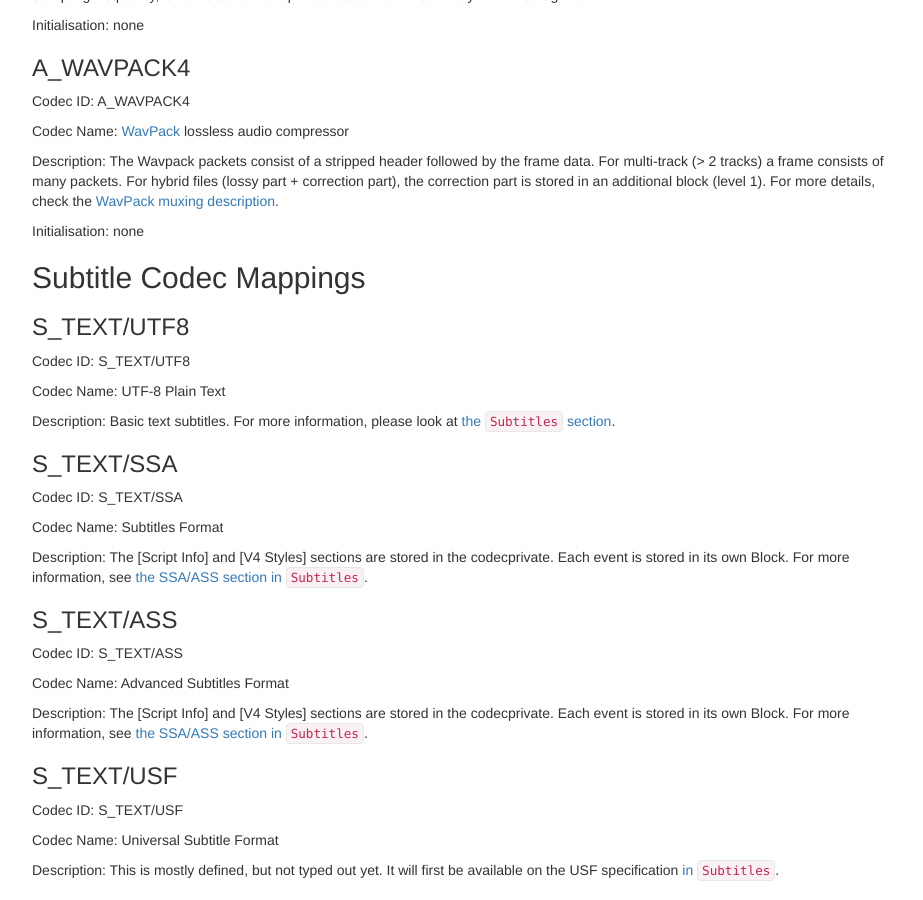
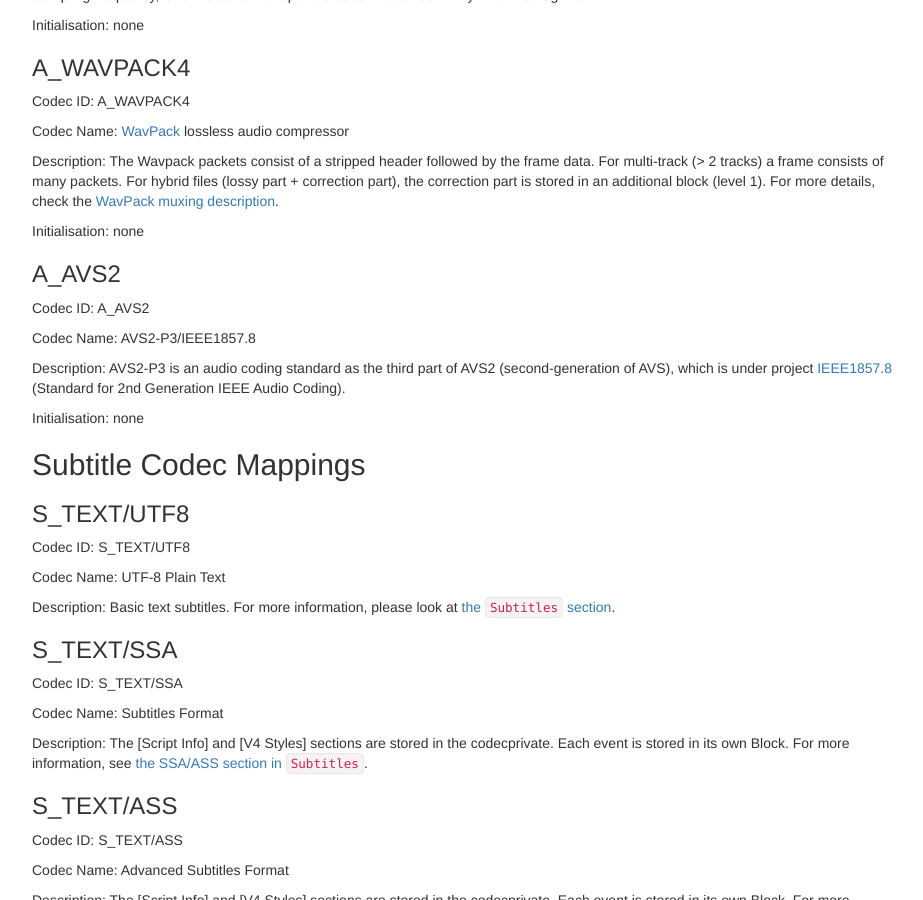
Before and after one commit to ietf-wg-cellar/matroska-specification, a Jekyll site: the page built from codec_specs.md, in a window 1280 px wide and 900 px high, scrolled down 12295 px. Shown: the whole window, without its empty margins (273-1196 px from the left). Built offline with Jekyll 4.4.1, drawn with Linux system fonts in a browser that asks for light colours; our own code applies the rules of GitHub Pages for plain Markdown files.

Commit message:
Add AVS2 audio codec mapping
Signed-off-by: hwren <hwrenx@126.com>

```diff
--- a/codec_specs.md
+++ b/codec_specs.md
@@ -635,6 +635,16 @@ Description: The Wavpack packets consist of a stripped header followed by the fr
 
 Initialisation: none
 
+### A_AVS2
+
+Codec ID: A_AVS2
+
+Codec Name: AVS2-P3/IEEE1857.8
+
+Description: AVS2-P3 is an audio coding standard as the third part of AVS2 (second-generation of AVS), which is under project [IEEE1857.8](http://www.ieee1857.org/1857.8.asp) (Standard for 2nd Generation IEEE Audio Coding).
+
+Initialisation: none
+
 ## Subtitle Codec Mappings
 
 ### S_TEXT/UTF8
```
